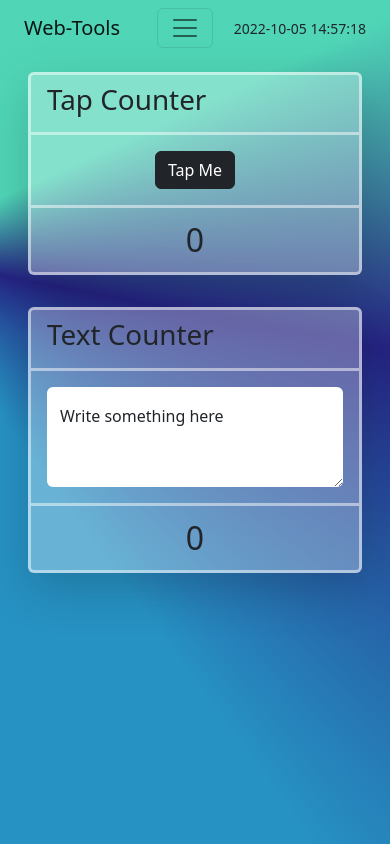
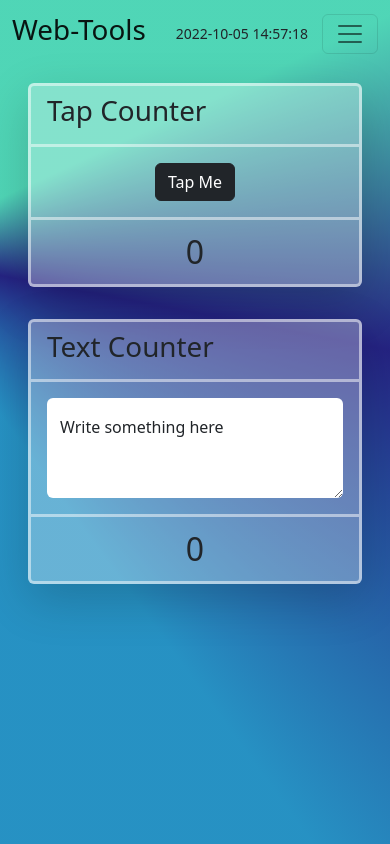
Before and after one commit to kazumasasama/web-tools-react, a React (Create React App) app: page /counter in a window 390 px wide. Built offline with nearby package versions, Linux system fonts and the light colour scheme.

Commit message:
improve responsive/ Header

```diff
--- a/src/Header.js
+++ b/src/Header.js
@@ -1,5 +1,5 @@
 import * as React from 'react'
-import { Container, Nav, Navbar, Button } from 'react-bootstrap';
+import { Container, Nav, Navbar, Button, Row, Col } from 'react-bootstrap';
 import { LinkContainer } from 'react-router-bootstrap'
 import { useLocation } from "react-router-dom";
 import LiveClock from './LiveClock';
@@ -11,16 +11,21 @@ function Header() {
   const location = useLocation();
   if (location.pathname !== '/') {
     brand = (
-      <Navbar.Brand href="#home">
-        Web-Tools
+      <Navbar.Brand>
+        <LinkContainer to='/'>
+          <h1>
+            Web-Tools
+          </h1>
+        </LinkContainer>
       </Navbar.Brand>
     )
   }
 
   return (
-    <Navbar expand='lg'>
-      <Container>
+    <>
+      <Navbar expand='xl'>
         {brand}
+        <LiveClock className="justify-content-end"/>
         <Navbar.Toggle aria-controls="basic-navbar-nav" />
         <Navbar.Collapse id="basic-navbar-nav">
           <Nav variant='pills' className='me-auto'>
@@ -49,9 +54,8 @@ function Header() {
             </Nav.Item>
           </Nav>
         </Navbar.Collapse>
-        <LiveClock/>
-      </Container>
-    </Navbar>
+      </Navbar>
+    </>
   )
 }
 
```
